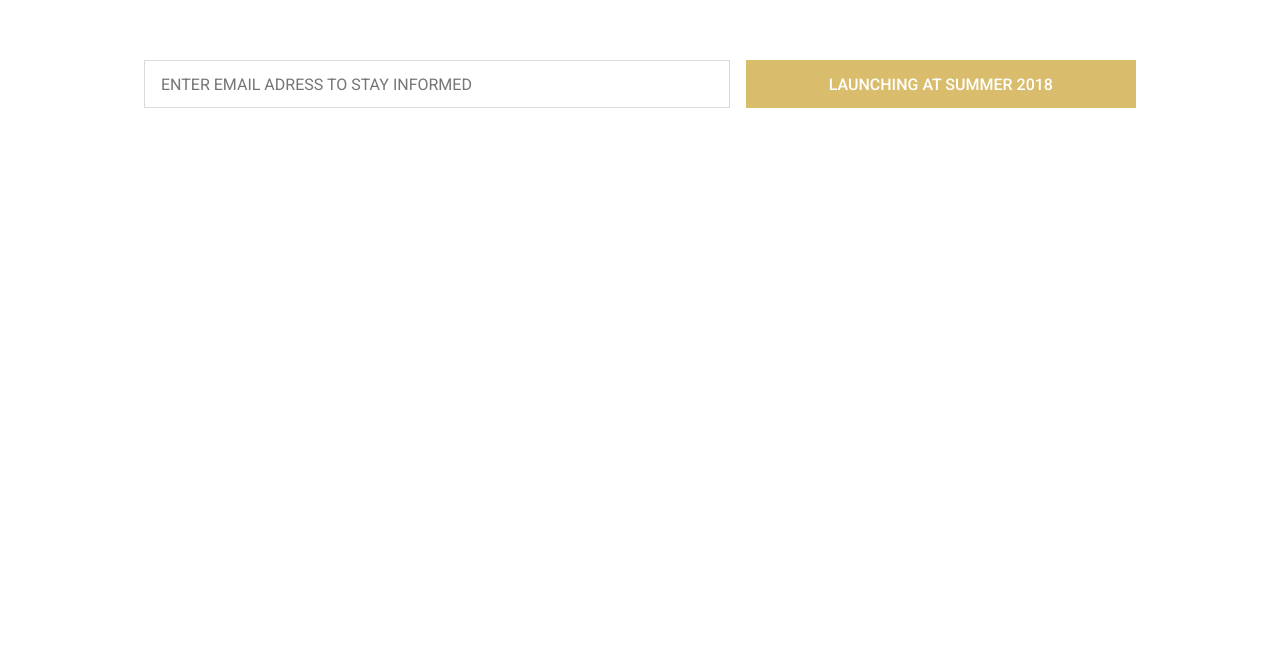
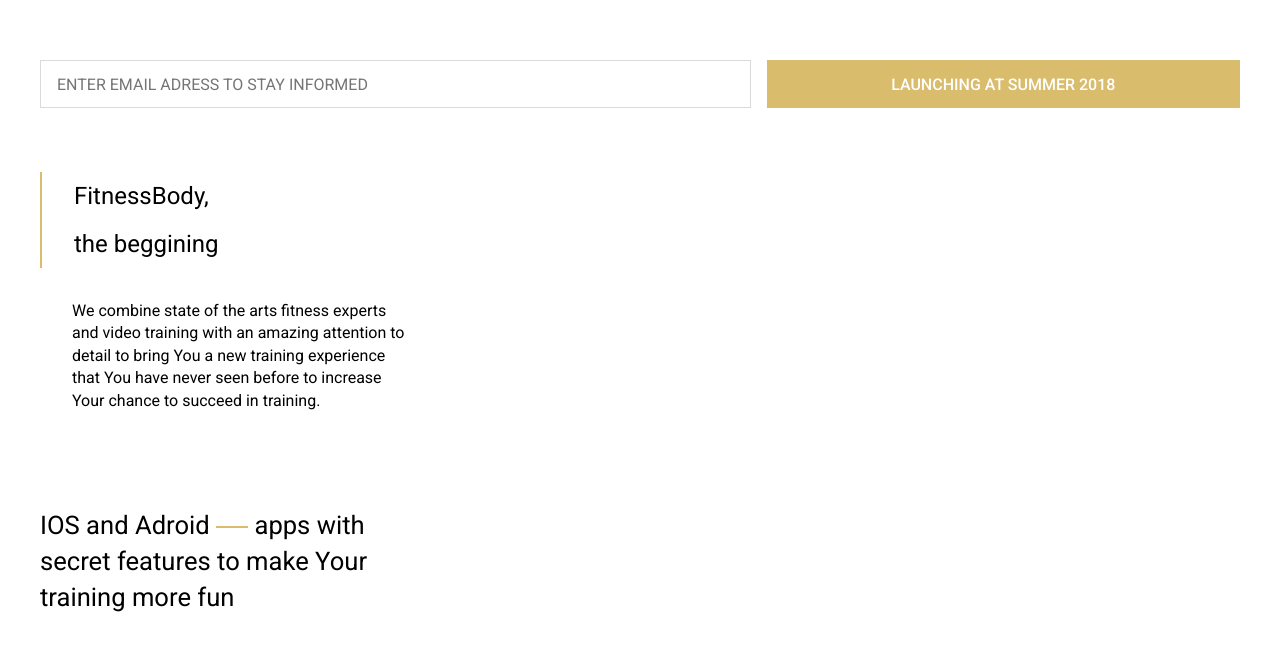
Before and after one commit to malcodeman/apage-client, a React (Create React App) app: page / in a window 1280 px wide. Shown: the part 440-1087 px from the top of the page. Before the commit the page ends 800 px from the top, so only its background shows below. Built offline with nearby package versions, Linux system fonts and the light colour scheme; grey boxes are pictures that could not be loaded.

Commit message:
Story and Apps section components.

```diff
--- a/src/components/App/App.js
+++ b/src/components/App/App.js
@@ -3,6 +3,8 @@ import './App.css';
 import Header from '../Header/Header';
 import Video from '../Video/Video';
 import Form from '../Form/Form';
+import StorySection from '../StorySection/StorySection';
+import AppsSection from '../AppsSection/AppsSection';
 
 const App = () => {
   return (
@@ -10,6 +12,8 @@ const App = () => {
       <Header/>
       <Video/>
       <Form/>
+      <StorySection/>
+      <AppsSection/>
     </React.Fragment>
   );
 }
--- /dev/null
+++ b/src/components/AppsSection/AppsSection.js
@@ -0,0 +1,13 @@
+import React from 'react';
+import './appsSection.css';
+
+const AppsSection = () => {
+    return(
+        <section className="apps-section">
+            <p className="p">IOS and Adroid <span className="dash"></span> apps with secret features to make
+                Your training more fun</p>
+        </section>
+    )
+}
+
+export default AppsSection;
--- /dev/null
+++ b/src/components/AppsSection/appsSection.css
@@ -0,0 +1,20 @@
+.apps-section {
+    padding: 2rem 2rem;
+    max-width: 1200px;
+    margin: 0 auto;
+}
+
+.apps-section .p {
+    margin: 0;
+    max-width: 340px;
+    line-height: 1.4;
+    font-size: 1.6rem;
+}
+
+.apps-section .p .dash {
+    width: 2rem;
+    height: 2px;
+    background-color: #D9BC6C;
+    display: inline-block;
+    vertical-align: middle;
+}
--- a/src/components/Form/form.css
+++ b/src/components/Form/form.css
@@ -1,6 +1,6 @@
 .form {
     padding: 2rem 2rem;
-    max-width: 992px;
+    max-width: 1200px;
     margin: 0 auto;
     display: flex;
 }
--- /dev/null
+++ b/src/components/StorySection/StorySection.js
@@ -0,0 +1,16 @@
+import React from 'react';
+import './storySection.css';
+
+const StorySection = () => {
+    return(
+        <section className="story-section">
+            <h1 className="h1">FitnessBody,<br/> the beggining</h1>
+            <p className="p">We combine state of the arts fitness experts and video training with an amazing attention to detail to bring
+                You a new training experience that
+                You have never seen before to increase
+                Your chance to succeed in training.</p>
+        </section>
+    )
+}
+
+export default StorySection;
--- /dev/null
+++ b/src/components/StorySection/storySection.css
@@ -0,0 +1,21 @@
+.story-section {
+    padding: 2rem 2rem;
+    max-width: 1200px;
+    margin: 0 auto;
+}
+
+.story-section .h1 {
+    margin: 0;
+    border-left: 2px solid #D9BC6C;
+    padding-left: 2rem;
+    line-height: 2;
+    font-weight: 400;
+}
+
+.story-section .p {
+    margin: 0;
+    max-width: 340px;
+    padding: 2rem;
+    line-height: 1.4;
+    font-size: 1rem;
+}
```
